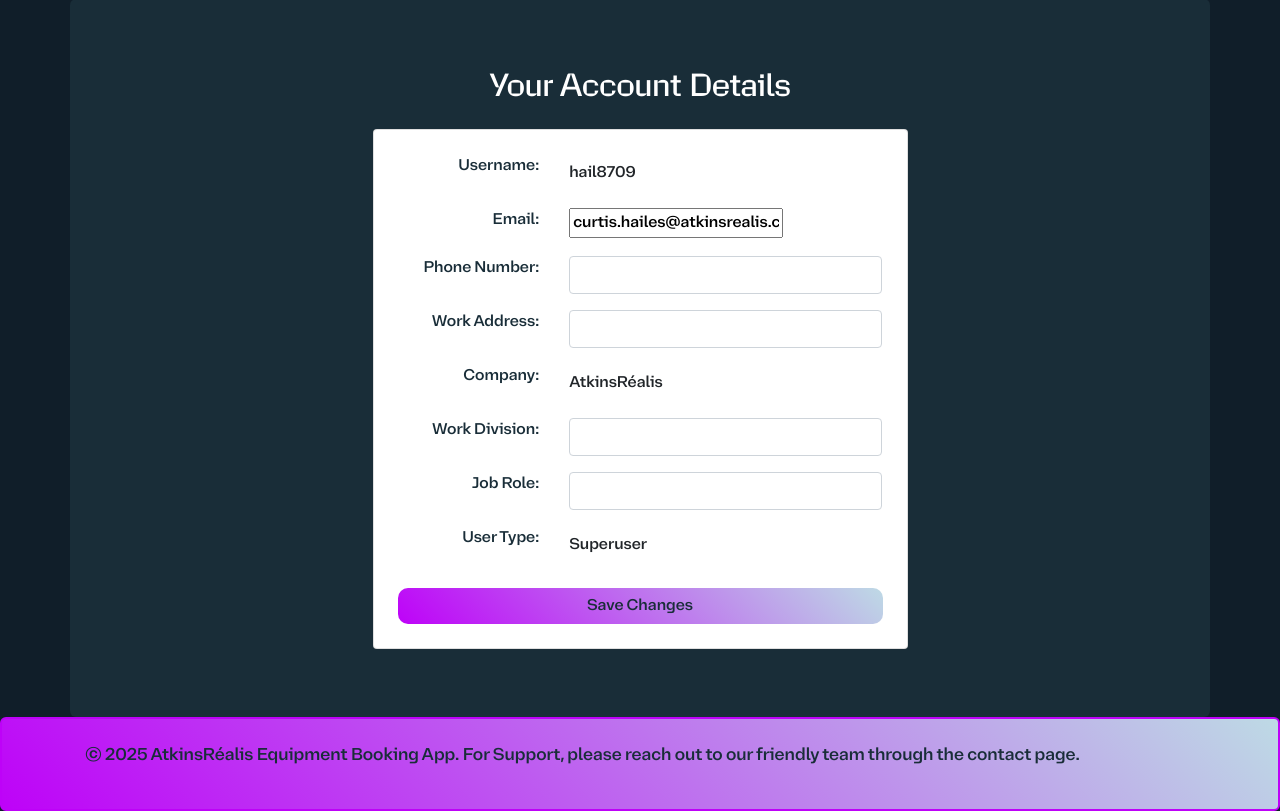
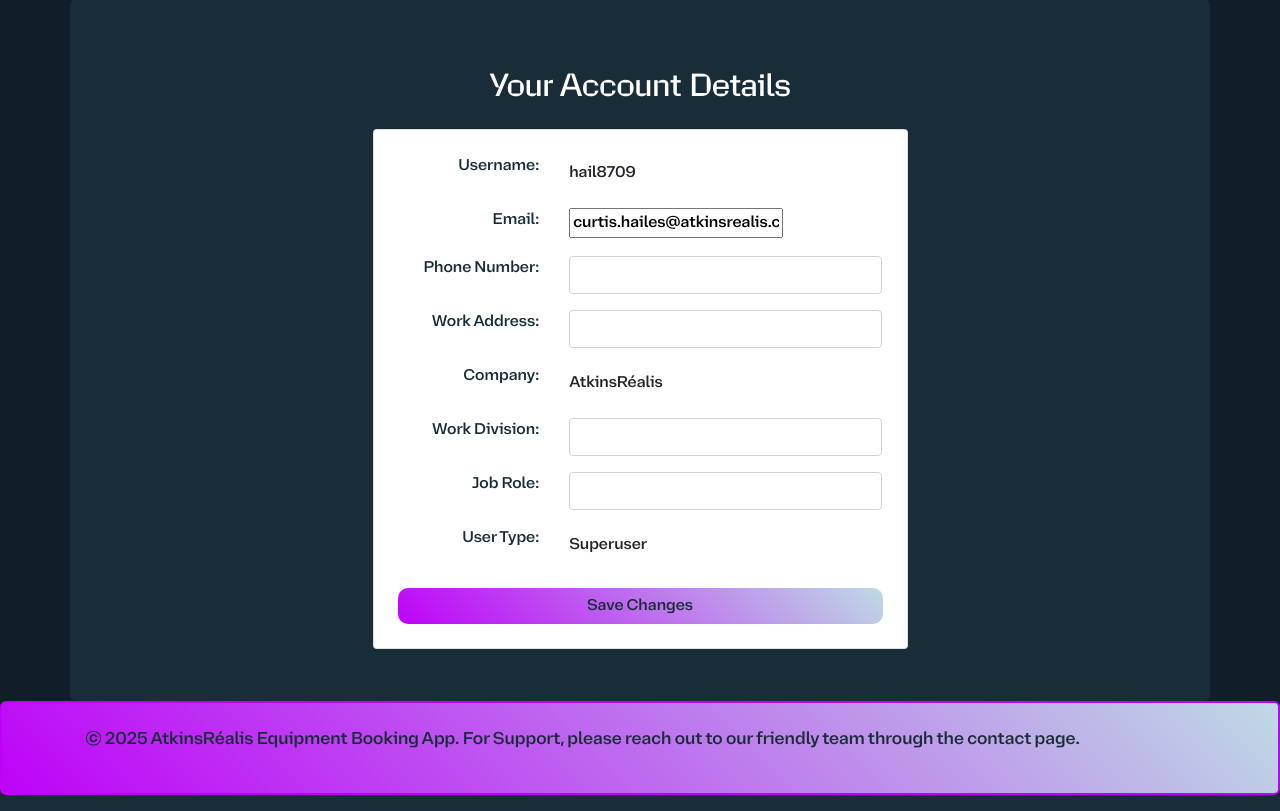
Before and after one commit to CurtisHai/equipment-booking-app, a Django app: page /accounts/ in a window 1280 px wide. Shown: the part 163-974 px from the top of the page. Run offline with Django 5.2, Linux system fonts and the light colour scheme; a user stored in the database is signed in; data comes from the database, SQL or seed files in the repository; some libraries are stand-ins or nearby versions.

Commit message:
Limit main content height

```diff
--- a/equipment_booking_app/bookings/static/bookings/css/styles.css
+++ b/equipment_booking_app/bookings/static/bookings/css/styles.css
@@ -43,6 +43,9 @@ h1, h2 {
 /* Main content grows with flex */
 main {
     flex: 1;
+    /* Limit main content to 80% of the viewport height so the page fits */
+    max-height: 80vh;
+    overflow-y: auto;
 }
 
 /* Logo */
--- a/equipment_booking_app/bookings/templates/bookings/base.html
+++ b/equipment_booking_app/bookings/templates/bookings/base.html
@@ -159,7 +159,7 @@
     </div>
     {% endif %}
 
-    <main class="container flex-grow-1" style="background-color: #192d38; color: white; border-radius: 6px; padding: 20px;">
+    <main class="container flex-grow-1" style="background-color: #192d38; color: white; border-radius: 6px; padding: 20px; max-height: 80vh; overflow-y: auto;">
         {% block content %}
         {% endblock %}
     </main>
```
